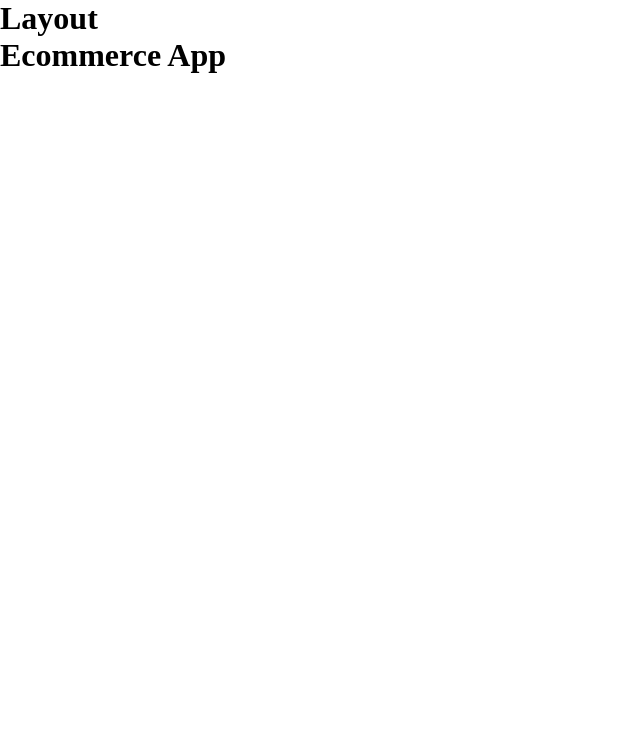
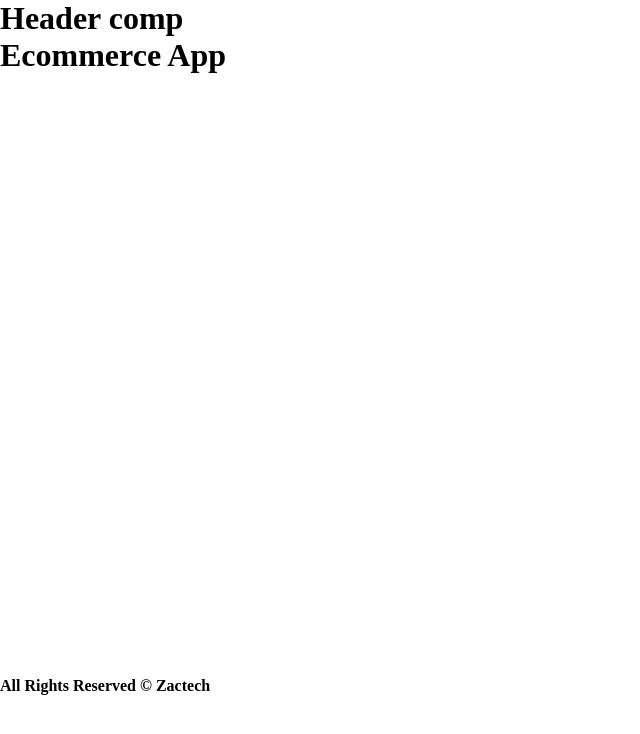
Before and after one commit to Moizuddin407/E-CommerceWebsite, a React (Create React App) app in the folder client/: page / in a window 1280 px wide. Shown: the top 734 px of the page, without its empty margins (0-640 px from the left). Built offline with nearby package versions, Linux system fonts and the light colour scheme; the HTML template or start-up script is replaced by a standard one; a web font is replaced by a local one.

Commit message:
Added React Router Dom
Steps:
1) npm i react-router-dom
2) index.js (Import {BrowserRouter} from RRD
3) whole code present in root.render to be placed in <BrowserRouter> tag

```diff
--- a/client/package.json
+++ b/client/package.json
@@ -8,6 +8,7 @@
     "@testing-library/user-event": "^13.5.0",
     "react": "^18.3.1",
     "react-dom": "^18.3.1",
+    "react-router-dom": "^6.24.0",
     "react-scripts": "5.0.1",
     "web-vitals": "^2.1.4"
   },
--- a/client/src/components/layout/Footer.js
+++ b/client/src/components/layout/Footer.js
@@ -2,8 +2,8 @@ import React from 'react'
 
 const Footer = () => {
   return (
-    <div>
-      <h1>Footer Comp</h1>
+    <div className='bg-dark text-light p3'>
+      <h4 className='text-center'>All Rights Reserved &copy; Zactech</h4>
     </div>
   )
 }
--- a/client/src/components/layout/Layout.js
+++ b/client/src/components/layout/Layout.js
@@ -1,12 +1,20 @@
 import React from 'react'
+import Header from './Header.js'
+import Footer from './Footer.js'
+
+// Working of props:
+// Whenever data from parent file i.e. App.js in this case,
+// Changes data, As it is in <Layout> </Layout> tag, it will
+// Dynamically update value.
 
 const Layout = (props) => {
   return (
     <div>
-         <h1>Layout</h1>
-         {/* To show anything placed between the tags
-         on App.js */}
-         {props.children}
+        <Header/>
+          <main style={{minHeight:'80vh'}}>
+            {props.children}
+          </main>
+        <Footer/>
     </div>
   )
 }
--- a/client/src/index.js
+++ b/client/src/index.js
@@ -4,11 +4,17 @@ import './index.css';
 import App from './App';
 import reportWebVitals from './reportWebVitals';
 
+// Importing RRD
+import {BrowserRouter} from 'react-router-dom';
+
 const root = ReactDOM.createRoot(document.getElementById('root'));
 root.render(
-  <React.StrictMode>
-    <App />
-  </React.StrictMode>
+  <BrowserRouter>
+    <React.StrictMode>
+      <App />
+    </React.StrictMode>
+  </BrowserRouter>
+
 );
 
 // If you want to start measuring performance in your app, pass a function
```
Also changed, not shown: 1 other file (tests, documents, lock files or other folders).
